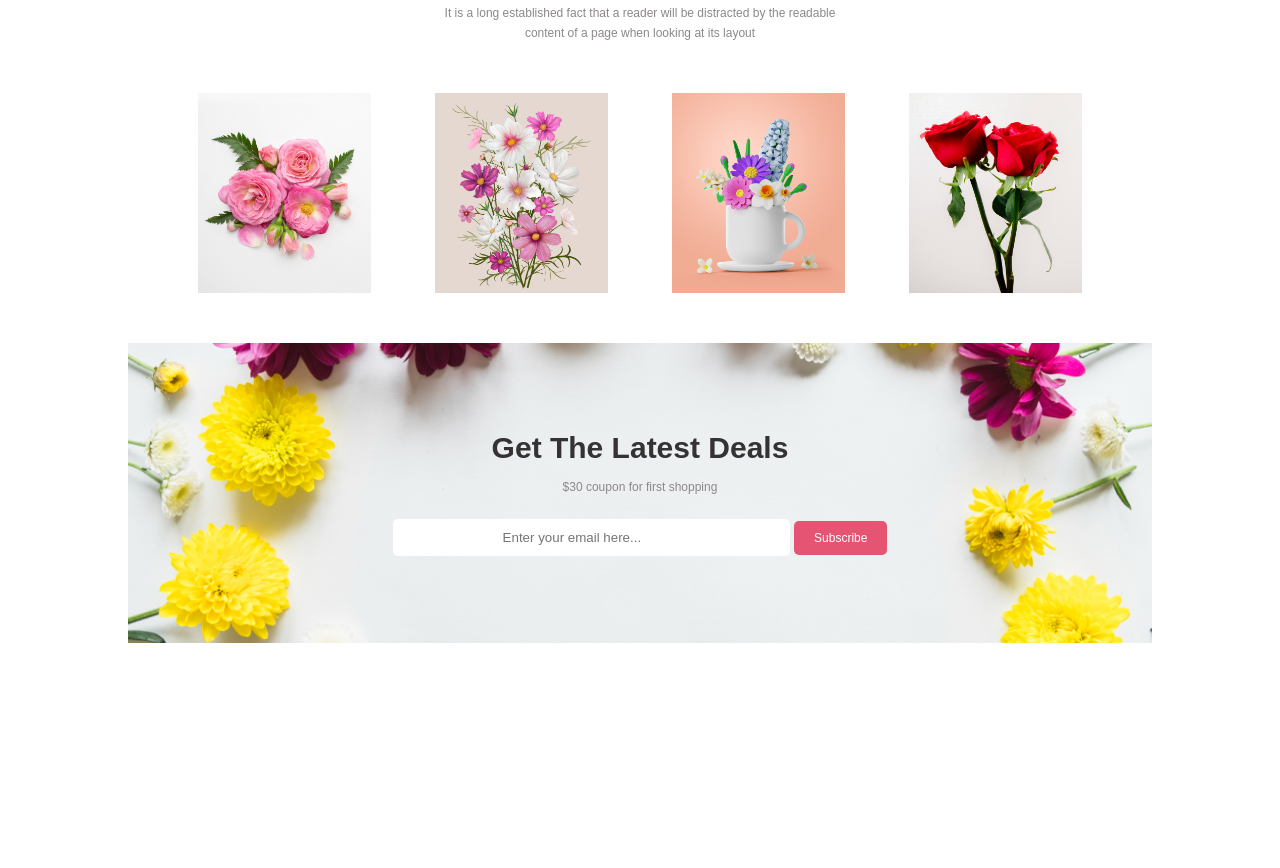
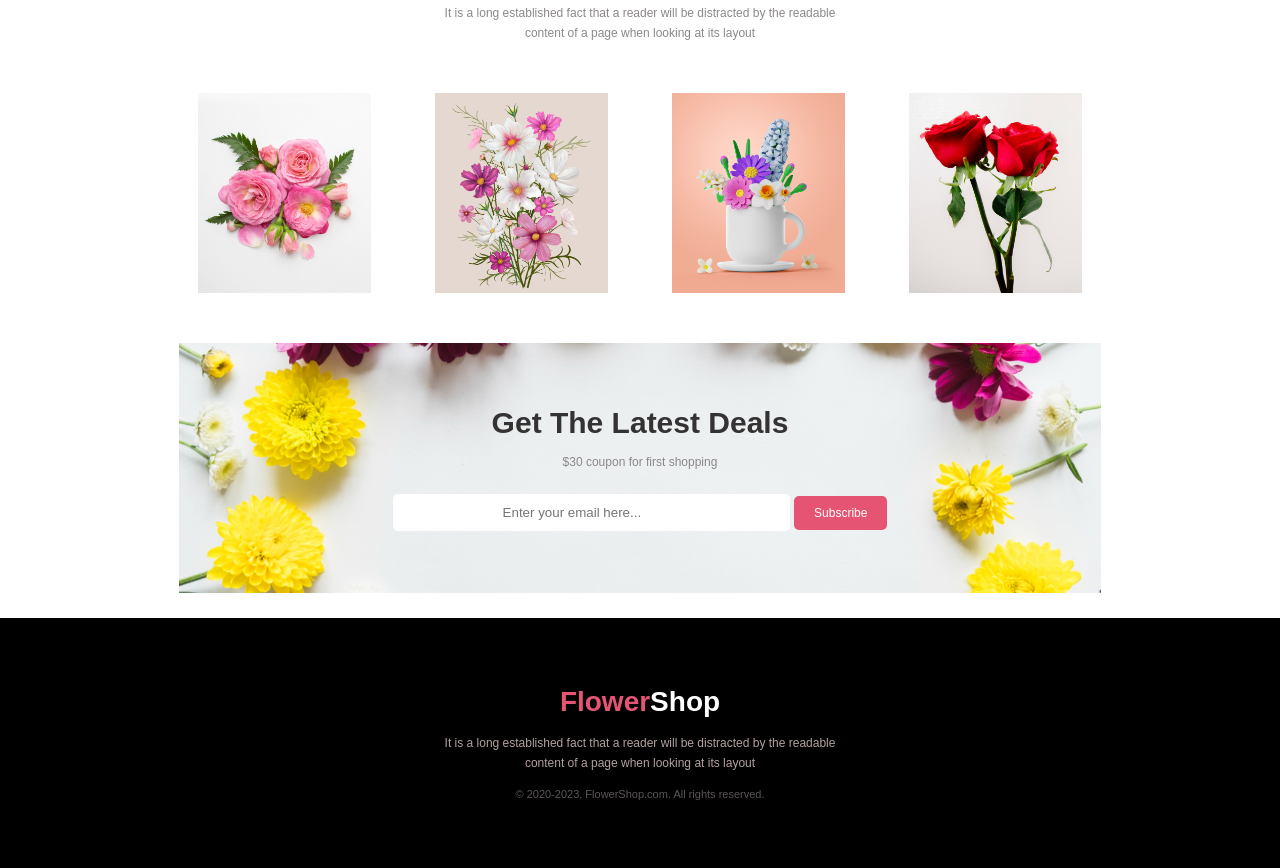
Before and after one commit to shopno693/Flower-Shop, a plain HTML site: page index.html in a window 1280 px wide. Shown: the part 1477-2345 px from the top of the page. Before the commit the page ends 2120 px from the top, so only its background shows below. Drawn offline with Linux system fonts and the light colour scheme.

Commit message:
Footer done

```diff
--- a/index.html
+++ b/index.html
@@ -90,3 +90,16 @@
       </div>
     </div>
     </main>
+
+    <!-- This is footer section  -->
+    <footer>
+      <div class="footer-text-container">
+       <div class="footer-info">
+        <h1 class="footer-title"><span class="color-red">Flower</span>Shop</h1>
+        <p class="footer-description line-height">It is a long established fact that a reader will be distracted by the readable <br> content of a page when looking at its layout</p>
+        <p class="footer-copyright">&copy 2020-2023, FlowerShop.com. All rights reserved. </p>
+       </div>
+      </div>
+    </footer>
+</body>
+</html>
--- a/style.css
+++ b/style.css
@@ -190,9 +190,9 @@
 
 /* <!-- This is Get the deals Section  --> */
 .Get-the-latest-deals-container {
-  height: 300px;
+  height: 250px;
   background-image: url("Flower Asset/Rectangle\ 9.png");
-  width: 80%;
+  width: 72%;
   margin: auto;
   background-repeat: no-repeat;
   background-size: cover;
@@ -219,3 +219,29 @@
   border: none;
   border-radius: 5px;
 }
+
+/* . <!-- This is footer section  --> */
+.footer-text-container {
+  color: white;
+  background-color: black;
+  height: 250px;
+  display: flex;
+  align-items: center;
+  justify-content: center;
+  margin-top: 25px;
+}
+.footer-title {
+  text-align: center;
+  font-size: 28px;
+}.footer-description {
+  text-align: center;
+  margin-top: 15px;
+  margin-bottom: 15px;
+  font-size: 12px;
+  color:#b4a1a1
+}
+.footer-copyright {
+  text-align: center;
+  font-size: 11px;
+  color: #5c5757;
+}
```
